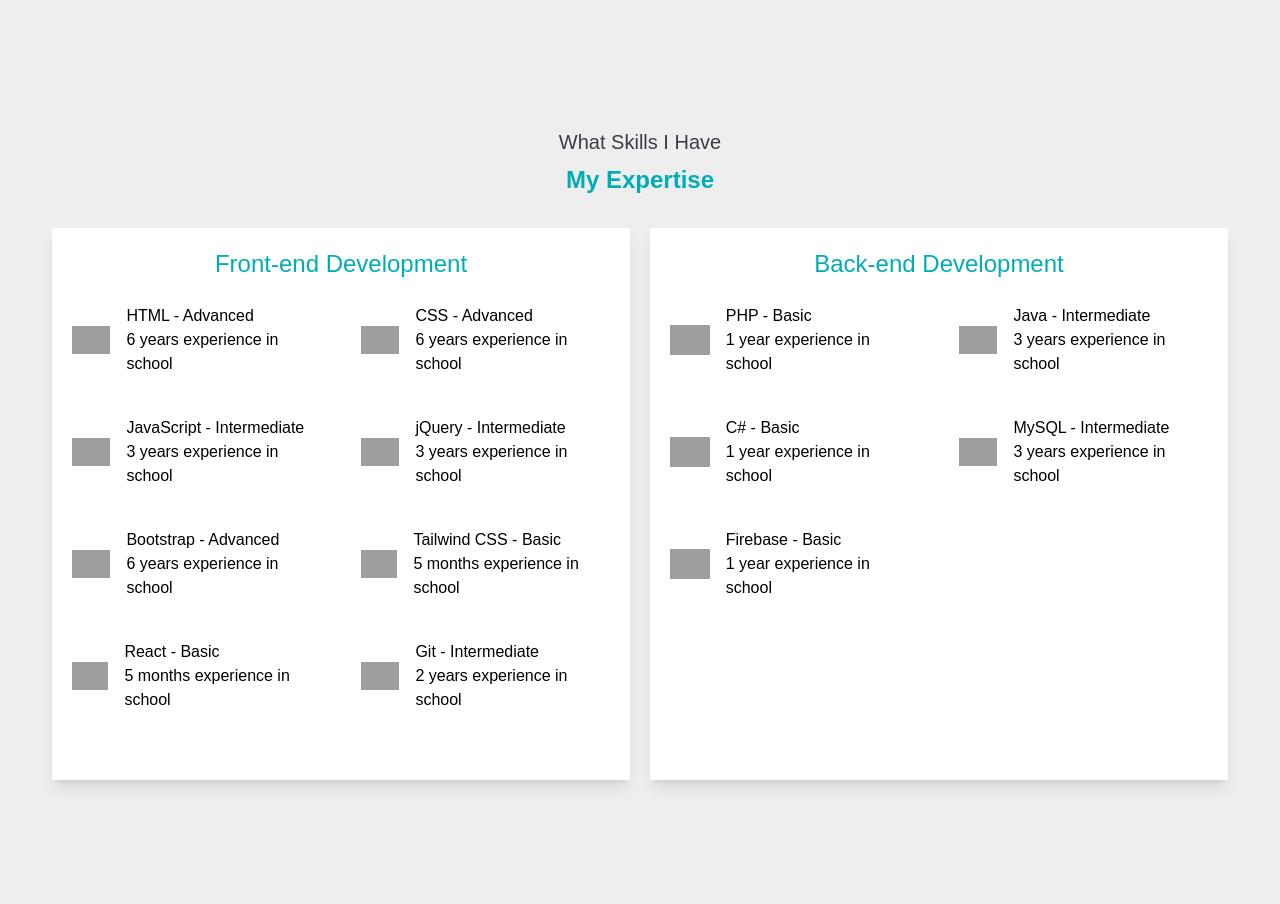
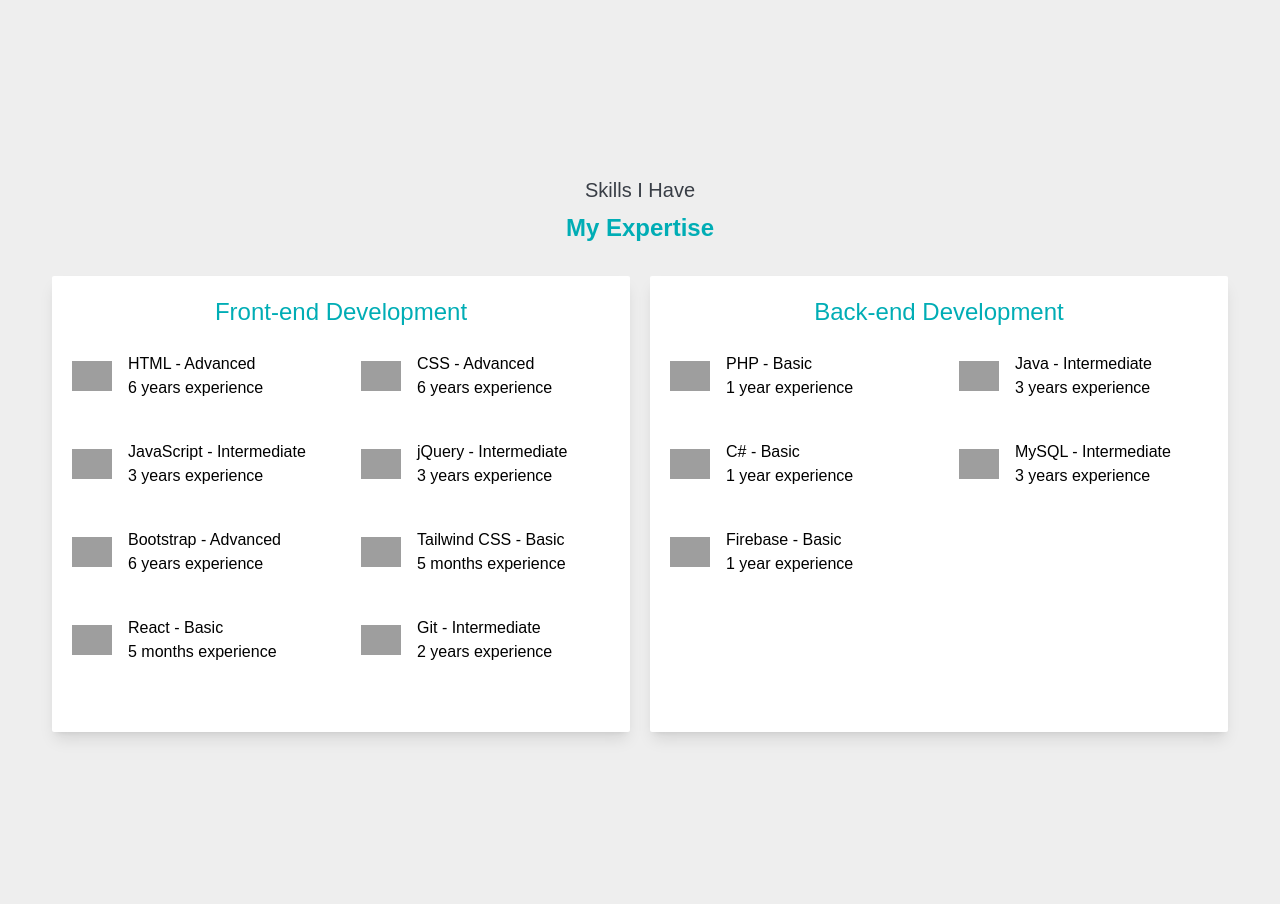
Before and after one commit to RomwelFeliciano/react-portfolio, a React (Vite) app: page / in a window 1280 px wide. Shown: the part 740-1644 px from the top of the page. Built offline with nearby package versions, Linux system fonts and the light colour scheme; grey boxes are pictures that could not be loaded; a web font is replaced by a local one.

Commit message:
Removed word "in school"

```diff
--- a/src/components/Skills.jsx
+++ b/src/components/Skills.jsx
@@ -8,7 +8,7 @@ const Skills = () => {
       className="container flex flex-col justify-center items-center p-2 md:p-10 min-h-screen"
     >
       <div className="flex flex-col justify-center items-center gap-2">
-        <h2 className="text-xl text-second">What Skills I Have</h2>
+        <h2 className="text-xl text-second">Skills I Have</h2>
         <h1 className="text-2xl text-main font-bold">My Expertise</h1>
       </div>
       <div className="w-full mt-5 grid grid-cols-1 md:grid-cols-2 gap-5 p-3">
@@ -26,7 +26,7 @@ const Skills = () => {
                   <h2>
                     {skill.name} - {skill.level}
                   </h2>
-                  <h2>{skill.experience} experience in school</h2>
+                  <h2>{skill.experience} experience</h2>
                 </div>
               </div>
             ))}
@@ -46,7 +46,7 @@ const Skills = () => {
                   <h2>
                     {skill.name} - {skill.level}
                   </h2>
-                  <h2>{skill.experience} experience in school</h2>
+                  <h2>{skill.experience} experience</h2>
                 </div>
               </div>
             ))}
```
